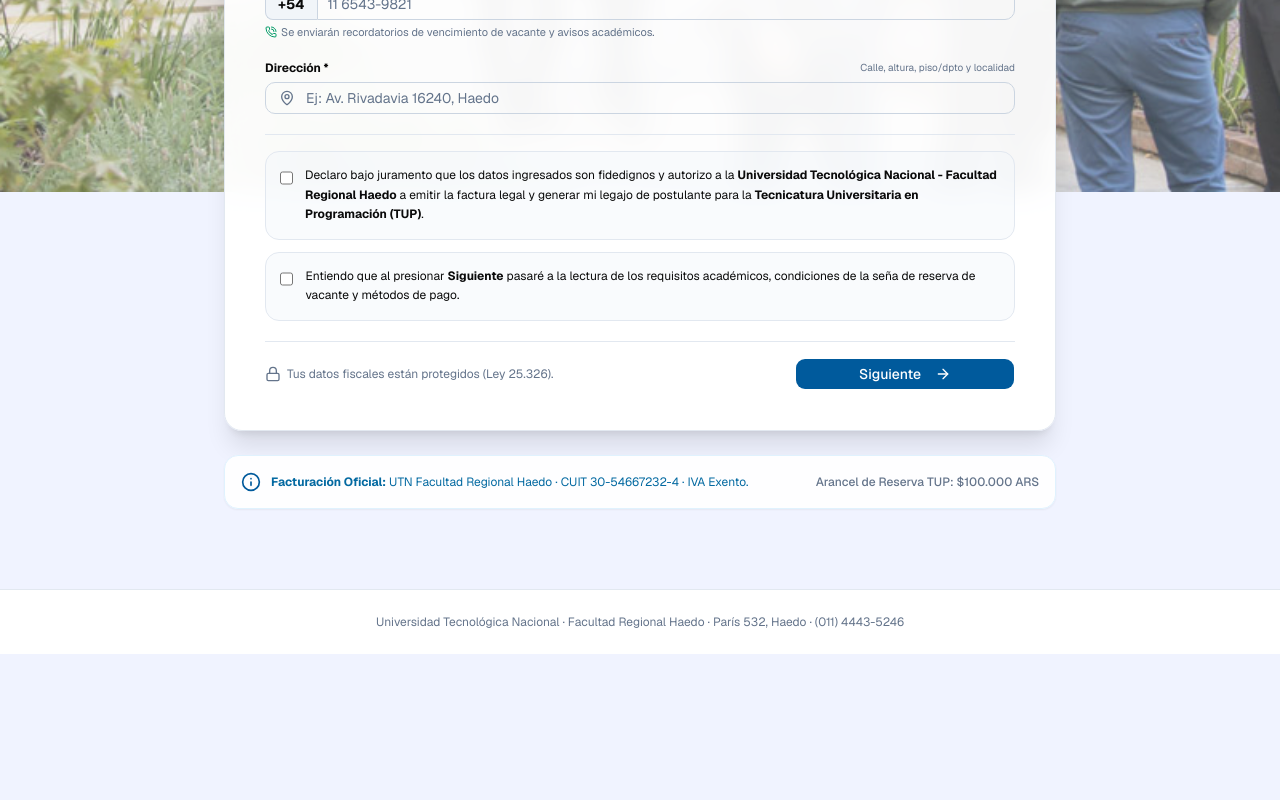
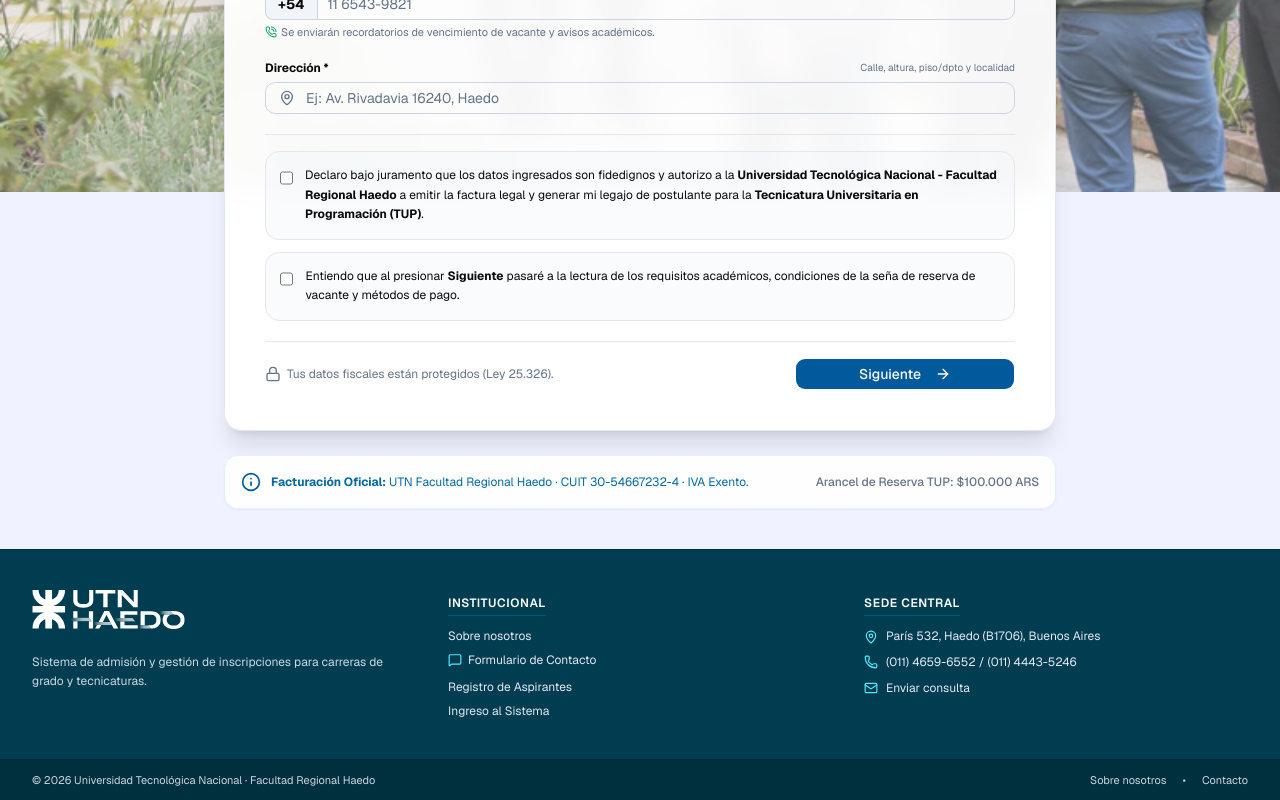
Before and after one commit to Sergiotsk/TFI, a Next.js app in the folder src/apps/web/: page /inscripcion in a window 1280 px wide. Shown: the part 608-1408 px from the top of the page. Before the commit the page ends 1262 px from the top, so only its background shows below. Built offline with nearby package versions, Linux system fonts and the light colour scheme.

Commit message:
actualizar footer

```diff
--- a/src/apps/web/components/layout/footer-institucional.tsx
+++ b/src/apps/web/components/layout/footer-institucional.tsx
@@ -1,8 +1,121 @@
 // src/apps/web/components/layout/footer-institucional.tsx
+import Link from "next/link";
+import { MapPin, Phone, Mail, MessageSquare } from "lucide-react";
+import Image from "next/image";
 export function FooterInstitucional() {
+  const anioActual = new Date().getFullYear();
+
   return (
-    <footer className="mt-10 border-t border-border bg-card py-6 text-center text-xs text-muted-foreground">
-      Universidad Tecnológica Nacional · Facultad Regional Haedo · París 532, Haedo · (011) 4443-5246
+    <footer className="w-full bg-[#003d51] text-slate-100 border-t border-[#002f3e]">
+      {/* Contenedor principal */}
+      <div className="max-w-7xl mx-auto px-4 sm:px-6 lg:px-8 py-10">
+        <div className="grid grid-cols-1 md:grid-cols-3 gap-8">
+
+          {/* Columna 1: Identidad Institucional con Logo Oficial */}
+            <div className="space-y-3">
+              <Link href="/" className="inline-block">
+                <Image
+                  src="/UTNLogo_footer.svg"
+                  alt="UTN Facultad Regional Haedo"
+                  width={160}
+                  height={40}
+                  className="h-10 w-auto object-contain"
+                  priority
+                />
+              </Link>
+              <p className="text-xs text-slate-200/90 leading-relaxed pt-1">
+                Sistema de admisión y gestión de inscripciones para carreras de grado y tecnicaturas.
+              </p>
+            </div>
+
+          {/* Columna 2: Navegación y Landing */}
+          <div>
+            <h4 className="text-white font-semibold text-xs uppercase tracking-wider mb-3 border-b border-[#005a75] pb-1 inline-block">
+              Institucional
+            </h4>
+            <ul className="space-y-2 text-xs text-slate-200">
+              <li>
+                <Link
+                  href="/"
+                  className="hover:text-cyan-300 transition-colors"
+                >
+                  Sobre nosotros
+                </Link>
+              </li>
+              <li>
+                <Link
+                  href="/#contacto"
+                  className="hover:text-cyan-300 transition-colors inline-flex items-center gap-1.5"
+                >
+                  <MessageSquare className="w-3.5 h-3.5 text-cyan-300" />
+                  Formulario de Contacto
+                </Link>
+              </li>
+              <li>
+                <Link
+                  href="/registro"
+                  className="hover:text-cyan-300 transition-colors"
+                >
+                  Registro de Aspirantes
+                </Link>
+              </li>
+              <li>
+                <Link
+                  href="/login"
+                  className="hover:text-cyan-300 transition-colors"
+                >
+                  Ingreso al Sistema
+                </Link>
+              </li>
+            </ul>
+          </div>
+
+          {/* Columna 3: Contacto y Sede */}
+          <div>
+            <h4 className="text-white font-semibold text-xs uppercase tracking-wider mb-3 border-b border-[#005a75] pb-1 inline-block">
+              Sede Central
+            </h4>
+            <ul className="space-y-2.5 text-xs text-slate-200">
+              <li className="flex items-start gap-2">
+                <MapPin className="w-3.5 h-3.5 text-cyan-300 mt-0.5 shrink-0" />
+                <span>París 532, Haedo (B1706), Buenos Aires</span>
+              </li>
+              <li className="flex items-center gap-2">
+                <Phone className="w-3.5 h-3.5 text-cyan-300 shrink-0" />
+                <span>(011) 4659-6552 / (011) 4443-5246</span>
+              </li>
+              <li className="flex items-center gap-2">
+                <Mail className="w-3.5 h-3.5 text-cyan-300 shrink-0" />
+                <Link
+                  href="/#contacto"
+                  className="hover:text-cyan-300 transition-colors"
+                >
+                  Enviar consulta
+                </Link>
+              </li>
+            </ul>
+          </div>
+
+        </div>
+      </div>
+
+      {/* Barra Inferior */}
+      <div className="bg-[#002f3e] border-t border-[#002430] py-3">
+        <div className="max-w-7xl mx-auto px-4 sm:px-6 lg:px-8 flex flex-col sm:flex-row items-center justify-between text-[11px] text-slate-300 gap-2">
+          <span>
+            © {anioActual} Universidad Tecnológica Nacional · Facultad Regional Haedo
+          </span>
+          <div className="flex items-center gap-4">
+            <Link href="/" className="hover:text-white transition-colors">
+              Sobre nosotros
+            </Link>
+            <span>•</span>
+            <Link href="/#contacto" className="hover:text-white transition-colors">
+              Contacto
+            </Link>
+          </div>
+        </div>
+      </div>
     </footer>
-  )
+  );
 }
```
Also changed, not shown: src/apps/web/public/UTNLogo_footer.svg (added).
